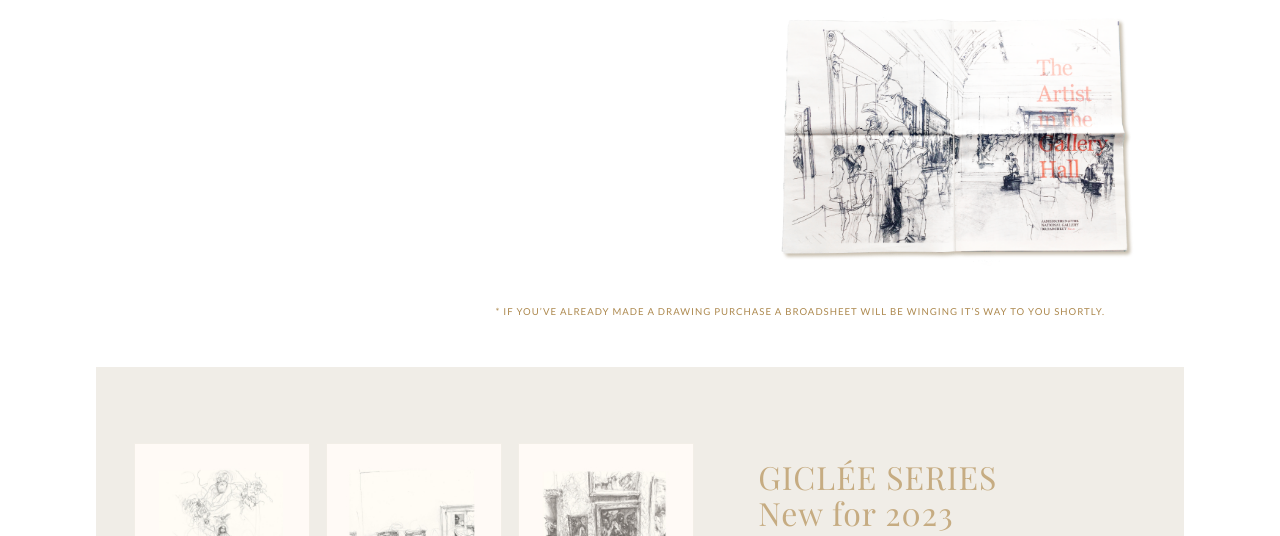
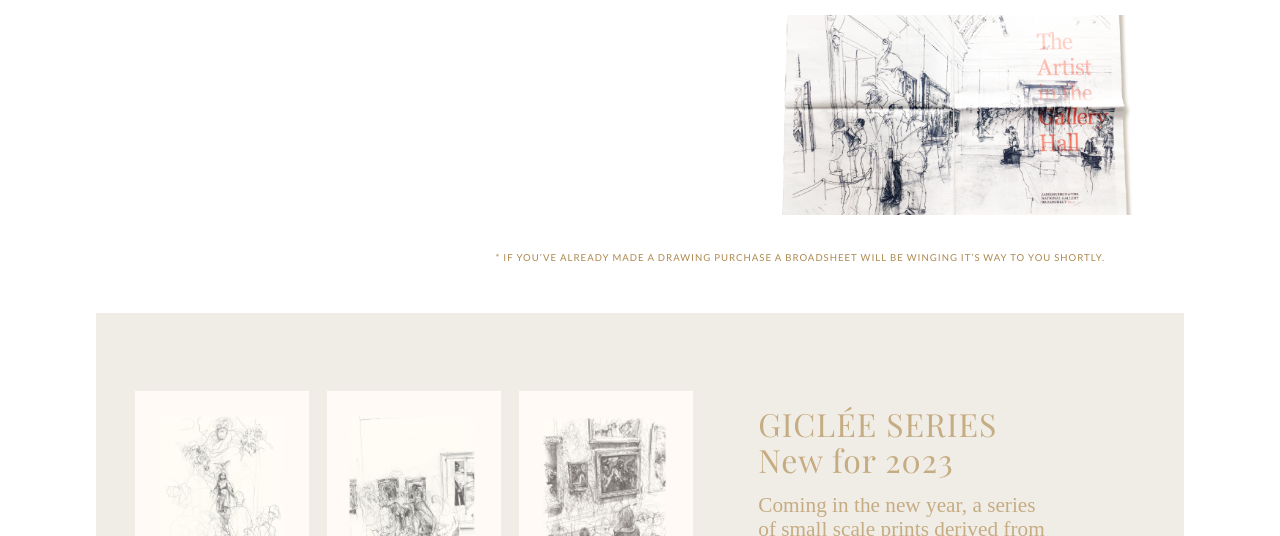
Before and after one commit to jameschein/taitgh_newsletter_follow, a plain HTML site: page dist/index.html in a window 1280 px wide. Shown: the part 1717-2253 px from the top of the page. Drawn offline with nearby package versions, Linux system fonts and the light colour scheme.

Commit message:
html img dims

```diff
--- a/dist/index.html
+++ b/dist/index.html
@@ -130,6 +130,8 @@
             <figure class="spread">
               <img
                 src="images/broadsheet-spread-placeholder.png"
+                width="300"
+                height="200"
                 alt="broadsheet spread" />
             </figure>
           </div>
```
